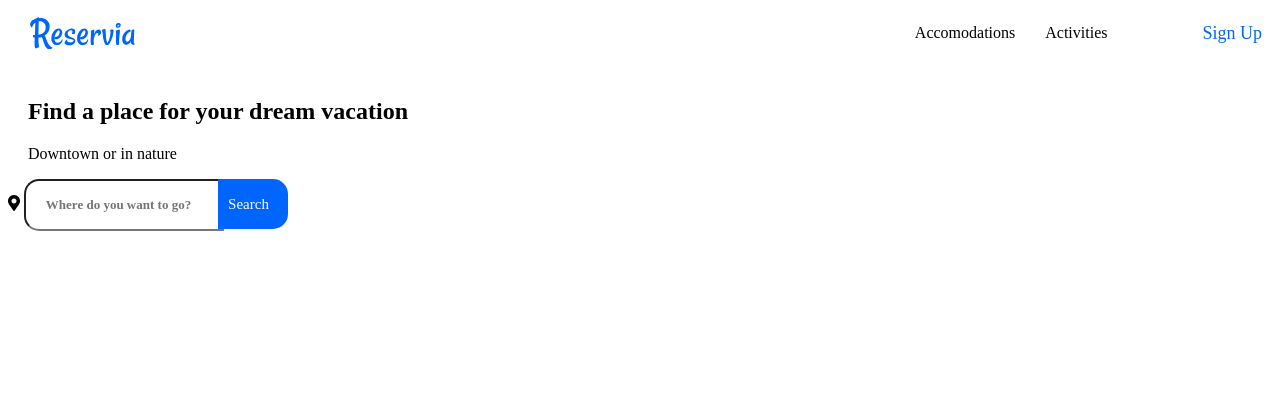
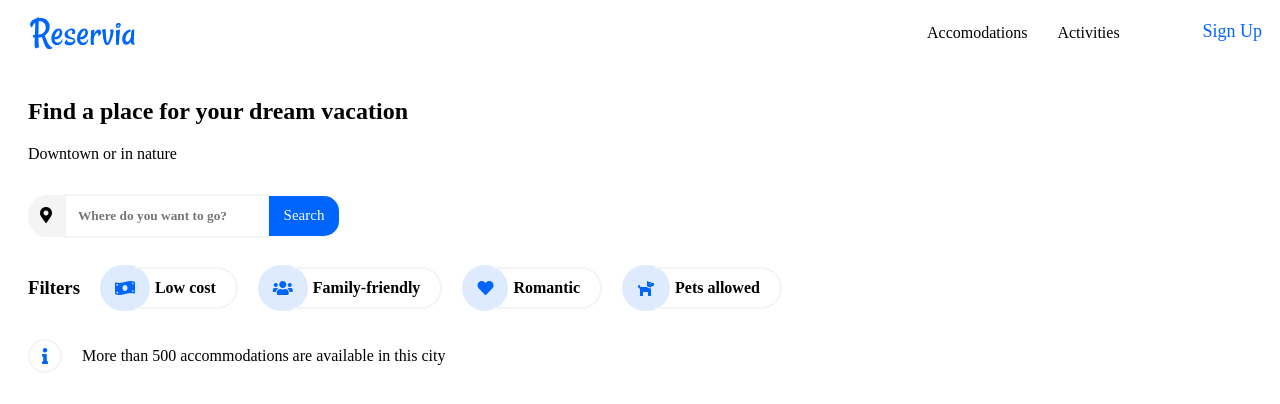
Before and after one commit to Mario-coder84/Project_2, a plain HTML site: page index.html in a window 1280 px wide. Drawn offline with Linux system fonts and the light colour scheme.

Commit message:
Search bar & filters added

```diff
--- a/index.html
+++ b/index.html
@@ -6,40 +6,57 @@
         <link rel="stylesheet" href="https://use.fontawesome.com/releases/v5.8.1/css/all.css" integrity="sha384-50oBUHEmvpQ+1lW4y57PTFmhCaXp0ML5d60M1M7uH2+nqUivzIebhndOJK28anvf" crossorigin="anonymous">
         <meta charset="utf-8">
         <meta name="description" content="Find accommodations and activities for your dream vacation in the city of your choice"/>
-
+        <meta name="viewport" content="width=device-width,initial-scale=1">
     </head>
     <body>
     <header>
+    <div class="wrapper-nav">
         <img  class="logo" src="images/logo/Reservia.svg" alt="Reservia blue logo" title="Reservia logo"/>
-    <div class="hlns">
         <nav class="main-nav">
             <ul>
                 <li><a href="#">Accomodations</a></li>
                 <li><a href="#">Activities</a></li>
             </ul>
         </nav>
-        <a class="hola" href="##">Sign Up</a>
+        <a class="sign-up" href="##">Sign Up</a>
     </div>
     </header>
+    <section>
+        <div class="main-paragraph">
+            <h2>Find a place for your dream vacation</h2>
+            <p>Downtown or in nature</p>
+        </div>
 
-    <section>
-    <div class="main-paragraph">
-        <h2>Find a place for your dream vacation</h2>
-        <p>Downtown or in nature</p>
+     <div class="wrapper-search">
+        <div class="icon-search"><i class="fas fa-map-marker-alt"></i></div>
+        <div class="search-bar"><input type="search" id="search" placeholder="Where do you want to go?"></div>
+        <button name="button">Search</button>
     </div>
 
-    </section>
+    <div class="wrapper-filters">
+          <div><h3>Filters</h3></div>
 
-    <div class="search-bar">
-          <div class="cont-1">
-          <span class="icon"><i class="fas fa-map-marker-alt"></i></span>
-          <input type="search" id="search" placeholder="Where do you want to go?">
-          <button name="button">Search</button>
-         </div>
+          <div class="icon-filter"><i class="fas fa-money-bill-wave"></i></div>
+          <div class="filter-text">Low cost</div>
+
+
+          <div class="icon-filter"><i class="fas fa-users"></i></div>
+          <div class="filter-text">Family-friendly</div>
+
+
+          <div class="icon-filter"><i class="fas fa-heart"></i></div>
+          <div class="filter-text">Romantic</div>
+
+
+          <div class="icon-filter"><i class="fas fa-dog"></i></div>
+          <div class="filter-text">Pets allowed</div>
+
     </div>
 
-
-
-
+    <div class="information">
+        <div class="information-icon"><i class="fas fa-info"></i></div>
+        <div><p>More than 500 accommodations are available in this city</p></div>
+    </div>
+    </section>
     </body>
 </html>
--- a/style.css
+++ b/style.css
@@ -5,18 +5,30 @@ header {
     justify-content: space-between;
     margin-bottom: 20px;
 }
-header  .logo {
+
+.wrapper-nav {
+    display: flex;
+    justify-content: space-between;
+    align-items: unset;
+    position: relative;
+    width: 100%;
+}
+.wrapper-nav  .logo {
     width: 150px;
     height: 50px;
 }
-.hlns {
+.wrapper-nav .main-nav {
+    width: 400px;
+    height: auto;
+    margin: 0;
     display: flex;
-    flex-direction: row;
     align-items: center;
+
 }
 nav ul {
     display: flex;
-    flex-direction: row;
+    justify-content: left;
+    align-items: center;
     list-style-type: none !important;
 }
 nav a{
@@ -30,16 +42,20 @@ nav a:hover {
     color:#0065FC
 }
 
-.hola {
+.wrapper-nav .sign-up {
     font-size: large;
     font-family: Raleway;
     Text-decoration: none;
     color: #0065FC;
     padding: 10px;
     margin-left: 70px;
+    position: absolute;
+    top: 3px;
+    right:0;
 }
 section {
-display:flex
+    display:flex;
+    flex-direction: column;
 }
 section .main-paragraph h2 {
     font-family: Raleway;
@@ -52,33 +68,28 @@ section .main-paragraph p {
     color: #000000;
     padding-left: 20px;
 }
-@media all and (max-width: 768px) {
-    body {
-        min-width: 300px;
+.wrapper-search {
+    width: 600px;
+    display: flex;
+    justify-content: left;
+    align-items: center;
+    padding: 15px 20px 20px 20px;
 }
-.hlns {
-display: block;
-margin: 30px auto;
+.wrapper-search .icon-search {
+    padding: 12px;
+    background-color: #f4f4f4;
+    border-radius: 50% 0 0 50%;
 }
-
+.wrapper-search #search {
+    padding: 12px;
+    border-color: #f4f4f4;
+    border-style: double;
+    font-family: Raleway;
+    font-weight: bold;
 }
-#search {
-    height: 52px;
-    width: 200px;
-    color: #000000;
-    font-family: Raleway;
-    font-size: small;
-    text-align: center;
-    font-weight: bolder;
-    border-radius: 15px;
-    border-top-right-radius: 0px;
-    border-bottom-right-radius: 0px;
-    padding-right: 0px;
-}
-
-button{
+button {
     width: 70px;
-height: 50px;
+    height: 40px;
     color: #ffffff;
     background-color: #0065FC;
     border: 20px;
@@ -86,9 +97,88 @@ border-radius: 15px;
     border-top-left-radius: 0px;
     border-bottom-left-radius: 0px;
     font-size: 15px;
-font-family: raleway;
-border: 2px;
-border-left-style: none;
-padding-right: 15px;
-margin-left: -10px;
+    font-family:raleway;
+    border:2px;
 }
+.wrapper-filters{
+    display: flex;
+    flex-direction: row;
+    justify-content: left;
+    align-items: center;
+}
+.wrapper-filters h3 {
+    display:flex;
+    flex-direction: row;
+    align-items: left;
+    font-family:raleway;
+    margin-bottom: 20px;
+    padding-left: 20px;
+    padding-right: 20px;
+}
+.icon-filter {
+    display: flex;
+    flex-direction: row;
+    padding: 12px 12px 12px 12px;
+    color: #0065FC;
+    background-color: #DEEBFF;
+    border: 3px solid #DEEBFF;
+    border-radius: 80px;
+}
+.wrapper-filters .filter-text{
+    display: flex;
+    flex-direction:row;
+    padding: 10px 20px 10px 20px;
+    font-family: Raleway;
+    font-weight: bold;
+    border: 2px solid #f4f4f4;
+    border-left: none;
+    border-top-right-radius: 50px;
+    border-bottom-right-radius: 50px;
+    margin-right: 20px;
+    margin-left: -15px;
+}
+.icon-filter:hover{
+    color:#f4f4f4;
+    background-color: #0065FC;
+}
+.wrapper-filters .filter-text:hover{
+    font-weight: lighter;
+    color: #0065fc;
+    text-transform: uppercase;
+}
+.information{
+    display: flex;
+    flex-direction: row;
+    justify-content: left;
+    align-items: center;
+}
+.information-icon{
+    display: flex;
+    flex-direction: row;
+    padding: 7px 12px 7px 12px;
+    color: #0065fc;
+    border: 2px solid #f4f4f4;
+    border-radius: 50px;
+    margin: 20px;
+}
+.information p{
+    font-family: Raleway;
+}
+
+
+
+
+
+
+
+
+
+
+
+
+
+
+
+
+@media only screen and (max-width: 768px) {
+}
```
Lines whose indentation alone changed are shown as unchanged.
